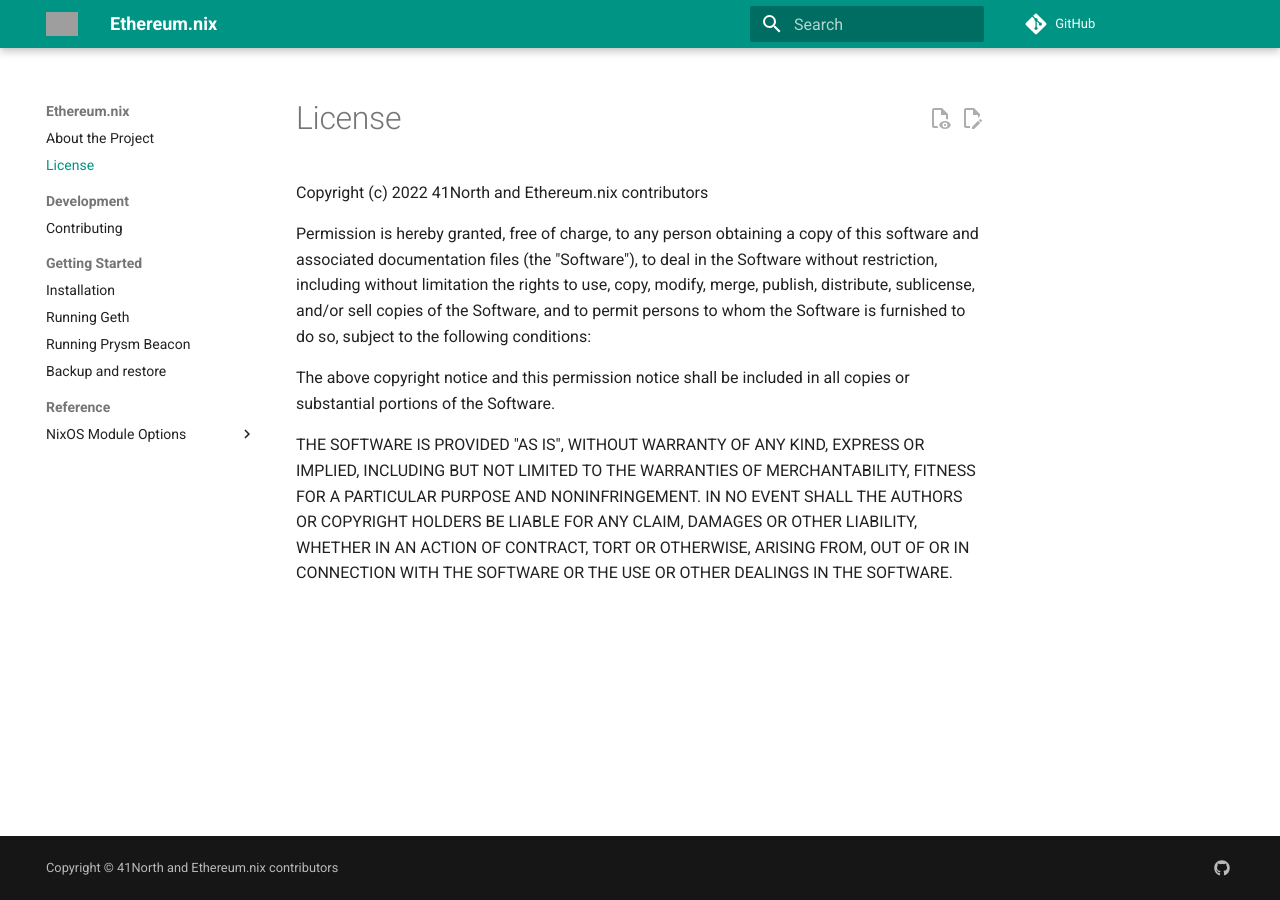
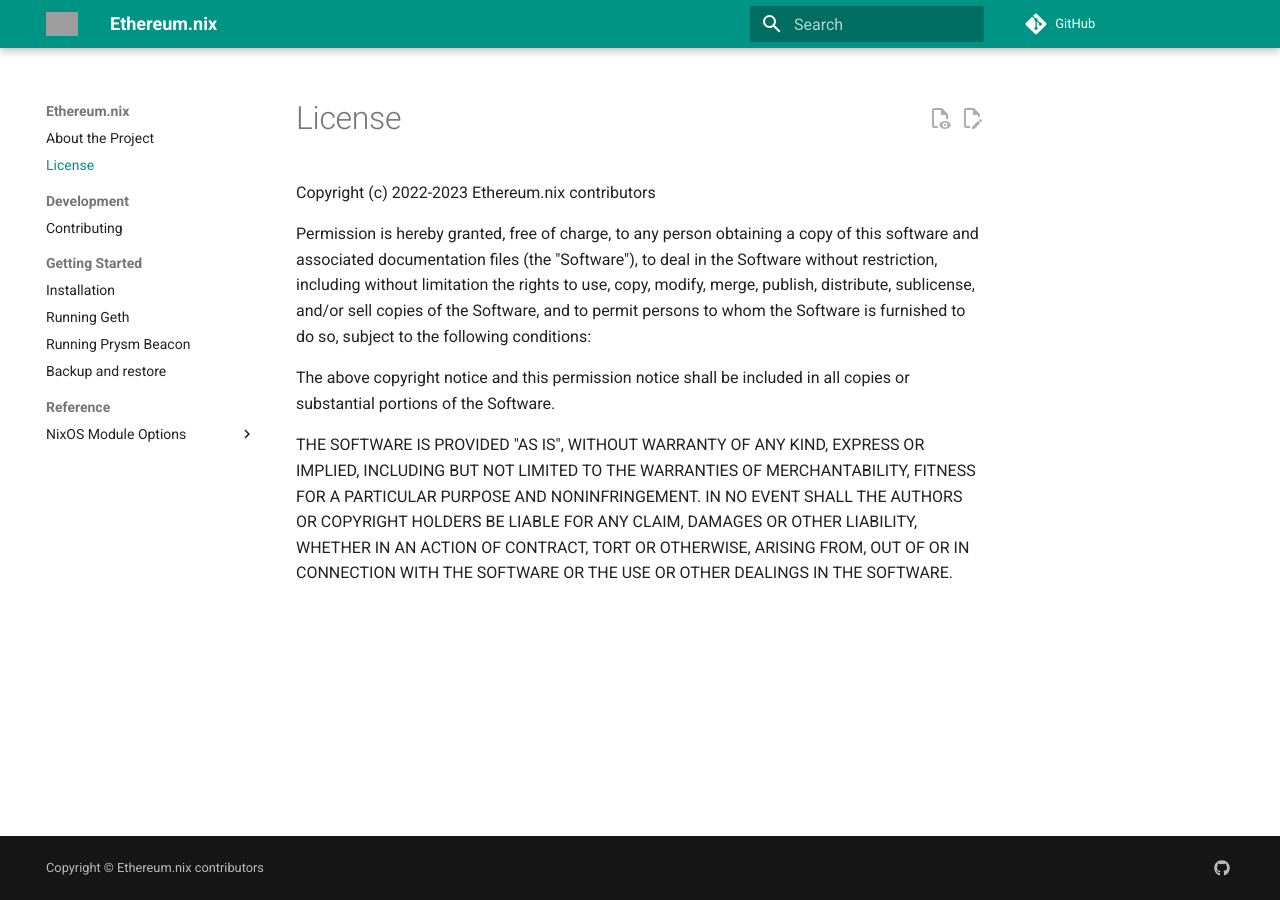
Before and after one commit to nix-community/ethereum.nix, an MkDocs documentation site: the page built from docs/license.md, in a window 1280 px wide. Built offline with MkDocs 1.6.1 and Material for MkDocs 9.7.7, drawn with Linux system fonts in a browser that asks for light colours; comment, search, counter and statistics services are not loaded; grey boxes are pictures that could not be loaded.

Commit message:
chore: removal of 41North copyright

```diff
--- a/docs/license.md
+++ b/docs/license.md
@@ -1,4 +1,4 @@
-Copyright (c) 2022 41North and Ethereum.nix contributors
+Copyright (c) 2022-2023 Ethereum.nix contributors
 
 Permission is hereby granted, free of charge, to any person obtaining
 a copy of this software and associated documentation files (the
--- a/mkdocs.yml
+++ b/mkdocs.yml
@@ -83,4 +83,4 @@
       name: Ethereum.nix on Github
   generator: false # hide the line "Made with Material for MkDocs"
 
-copyright: Copyright &copy; 41North and Ethereum.nix contributors
+copyright: Copyright &copy; Ethereum.nix contributors
```
